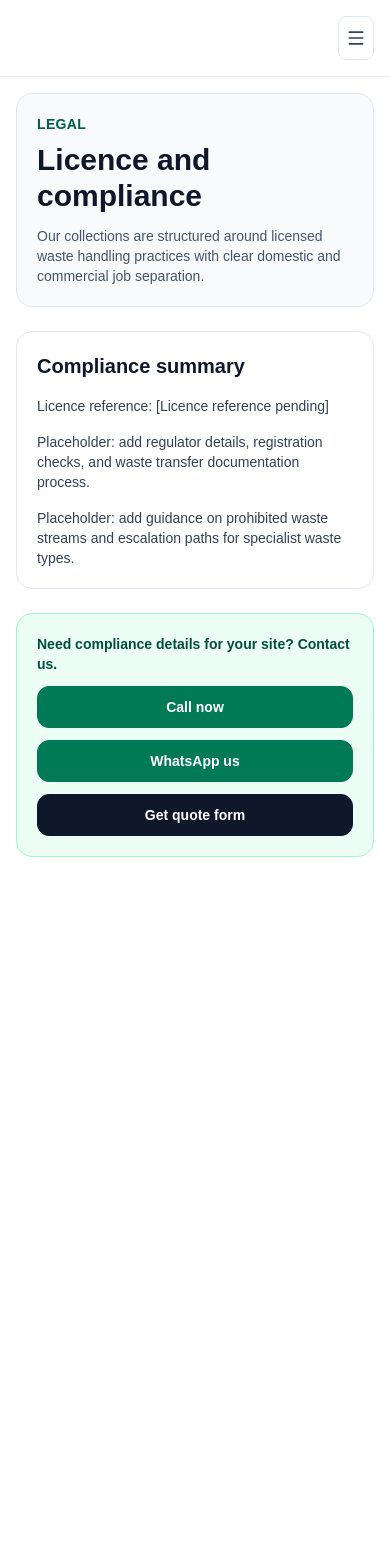
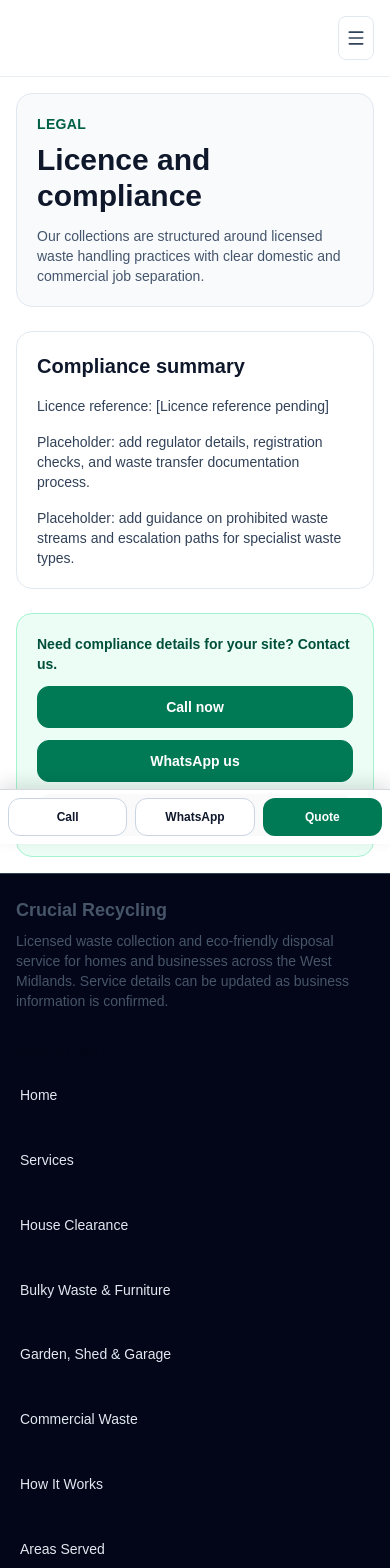
Before and after one commit to usamabuilds/cleaning-webiste, a Next.js app: page /legal/licence-compliance in a window 390 px wide. Shown: the top 1568 px of the page. Before the commit the page ends 873 px from the top, so only its background shows below. Built offline with nearby package versions, Linux system fonts and the light colour scheme.

Commit message:
Move footer and mobile sticky CTA to root layout

```diff
--- a/src/app/layout.tsx
+++ b/src/app/layout.tsx
@@ -1,6 +1,8 @@
 import type { Metadata } from "next";
 import { Geist, Geist_Mono } from "next/font/google";
 
+import { MobileStickyCta } from "@/components/layout/mobile-sticky-cta";
+import { SiteFooter } from "@/components/layout/site-footer";
 import { SiteHeader } from "@/components/layout/site-header";
 import { companyProfile } from "@/data/company";
 import { buildRouteMetadata } from "@/lib/seo";
@@ -51,6 +53,8 @@ export default function RootLayout({
           <div className="z-content relative min-h-full">
             <SiteHeader />
             {children}
+            <SiteFooter />
+            <MobileStickyCta />
           </div>
         </div>
       </body>
--- a/src/app/page.tsx
+++ b/src/app/page.tsx
@@ -1,5 +1,3 @@
-import { MobileStickyCta } from "@/components/layout/mobile-sticky-cta";
-import { SiteFooter } from "@/components/layout/site-footer";
 import { AreasSection } from "@/components/sections/areas-section";
 import { FaqSection } from "@/components/sections/faq-section";
 import { FinalCtaSection } from "@/components/sections/final-cta-section";
@@ -49,8 +47,6 @@ export default function Home(): JSX.Element {
           <FinalCtaSection />
         </SectionFrame>
       </main>
-      <SiteFooter />
-      <MobileStickyCta />
     </>
   );
 }
```
